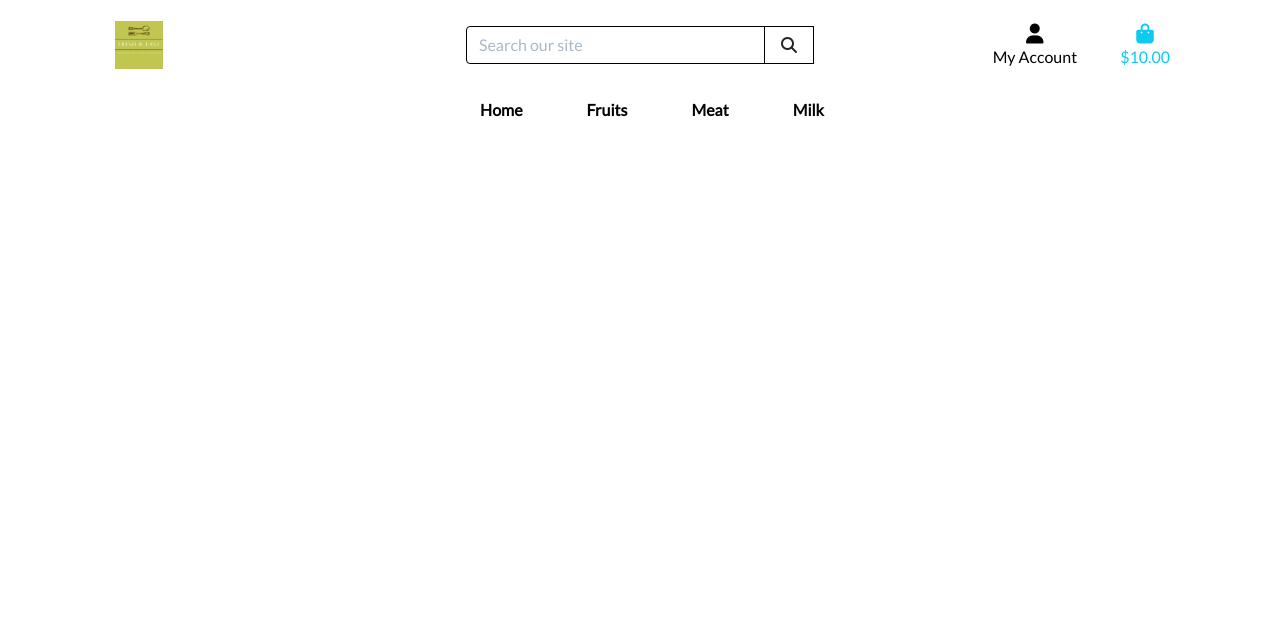
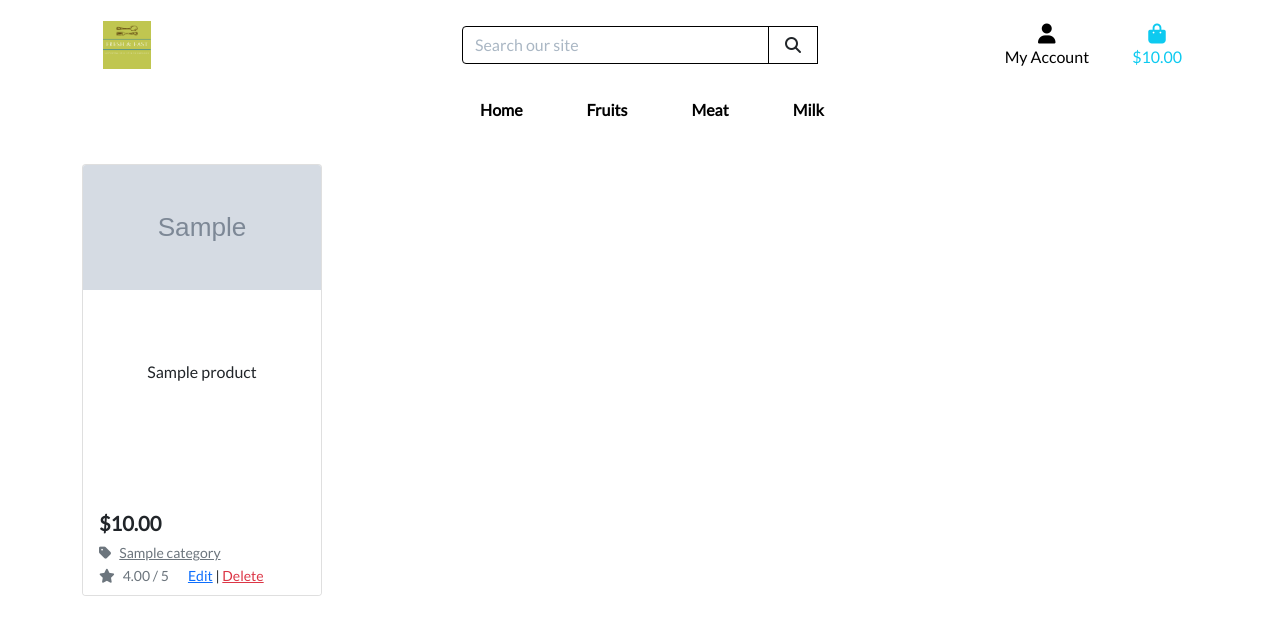
Before and after one commit to alexeykuz-sys/supermarket_project, a Django app: template products/templates/products/products.html in a window 1280 px wide. Shown: the top 635 px of the page. Run offline with Django 3.2, Linux system fonts and the light colour scheme; a user stored in the database is signed in; tables that the repository leaves empty hold one stand-in row (values such as "Sample post"); the template is opened without the code that fills it: values that come from a table or form of the project are taken from there, most other values are stand-ins (such as "Sample title", 1, 10 or a date in 2020); grey boxes marked "Sample" are stand-in pictures; some libraries are stand-ins or nearby versions.

Commit message:
started adding products to db

```diff
--- a/products/templates/products/products.html
+++ b/products/templates/products/products.html
@@ -1,25 +1,83 @@
 {% extends "base.html" %}
 {% load static %}
 
-
-
 {% block page_header %}
-    <div class="container header-container">
+    <!-- <div class="container">
         <div class="row">
-            <div class="col">
+            <div class="col"> -->
                 {% include 'includes/navbar.html'%}
 
-            </div>
+            <!-- </div>
         </div>
-    </div>
+    </div> -->
 {% endblock %}
 
 {% block content %}
-<div class="container">
+<div class="container products-container">
     <div class="row">
-        <div class="col">
-            {{ products }}
-        </div>
+        {% for product in products %}
+            <div class="col-sm-12 col-md-4 col-lg-3 col-xl-3">
+                <div class="card border-1">
+                    {% if product.image %}
+                    <a href="">
+                        <img class="card-img-top" src="{{ product.image.url }}" alt="{{ product.name }}">
+                    </a>
+                    {% else %}
+                    <a href="">
+                        <img class="card-img-top" src="{{ MEDIA_URL }}noimage.png" alt="{{ product.name }}">
+                    </a>
+                    {% endif %}
+                    <div class="card-body pb-0">
+                        <p class="mb-0 text-center">{{ product.name }}</p>
+                    </div>
+                    <div class="card-footer bg-white pt-0 border-0 text-start">
+                        <div class="row">
+                            <div class="col">
+                                <p class="lead mb-0 text-start fw-bold">${{ product.price }}</p>
+                                {% if product.category %}
+                                <p class="small mt-1 mb-0">
+                                    <a class="text-muted" href="{% url 'products' %}?category={{ product.category.name }}">
+                                        <i class="fas fa-tag me-2"></i>{{ product.category.friendly_name }}
+                                    </a>
+                                </p>
+                                {% endif %}
+                                {% if product.rating %}
+                                    <small class="text-muted"><i class="fas fa-star me-2"></i>{{ product.rating }} / 5</small>
+                                {% else %}
+                                    <small class="text-muted">No Rating</small>
+                                {% endif %}
+                                {% if request.user.is_superuser %}
+                                    <small class="ms-3">
+                                        <a href="">Edit</a> |
+                                        <a class="text-danger" href="">Delete</a>
+                                    </small>
+                                {% endif %}
+                            </div>
+                        </div>
+                    </div>
+                </div>
+            </div>
+            {% if forloop.counter|divisibleby:1 %}
+                <div class="col-12 d-sm-none mb-5">
+                    <hr>
+                </div>
+            {% endif %}
+            {% if forloop.counter|divisibleby:2 %}
+                <div class="col-12 d-none d-sm-block d-md-block d-lg-none mb-5">
+                    <hr>
+                </div>
+            {% endif %}
+            {% if forloop.counter|divisibleby:3 %}
+                <div class="col-12 d-none d-lg-block d-xl-none mb-5">
+                    <hr>
+                </div>
+            {% endif %}
+            {% if forloop.counter|divisibleby:4 %}
+                <div class="col-12 d-none d-xl-block mb-5">
+                    <hr>
+                </div>
+            {% endif %}
+        {% endfor %}
     </div>
 </div>
 {% endblock %}
--- a/static/css/base.css
+++ b/static/css/base.css
@@ -4,9 +4,11 @@ html {
 
 body {
   font-family: "Lato";
-
+  height: calc(100vh - 164px);
 }
 
+
+/* Buttons settings */
 /* from Bulma */
 .icon {
     align-items: center;
@@ -67,10 +69,6 @@ body {
 .remove-item {
     cursor: pointer;
 }
-
-
-
-
 
 /* Navbar */
 
@@ -176,3 +174,21 @@ input[name='q']::placeholder {
     margin-bottom: 30px;
 
 }
+
+
+/* Products page */
+
+
+.products-container {
+    padding-top: 164px;
+}
+
+.card{
+    width: 15rem;
+    height: 27rem;
+}
+
+.card-img-top {
+  width: 100%;
+  height: 70%;
+}
--- a/templates/base.html
+++ b/templates/base.html
@@ -34,7 +34,9 @@
 
     <title>Fast and Fresh {% block extra_title %}{% endblock %}</title>
   </head>
-  <body></body>
+  <body>
+
+  </body>
 
     {% if messages %}
     <div class="message-container"></div>
--- a/templates/includes/navbar.html
+++ b/templates/includes/navbar.html
@@ -1,4 +1,4 @@
-<header class="container fixed-top">
+<header class="container fixed-top header-container">
     <div id="topnav" class="row bg-white pt-lg-2 d-none d-lg-flex">
         <div class="col-12 col-lg-4 my-auto py-1 py-lg-0 text-center text-lg-start">
             <a href="{% url 'home' %}" class="nav-link main-logo-link">
```
Also changed, not shown: media/red_grapes.png (added).
